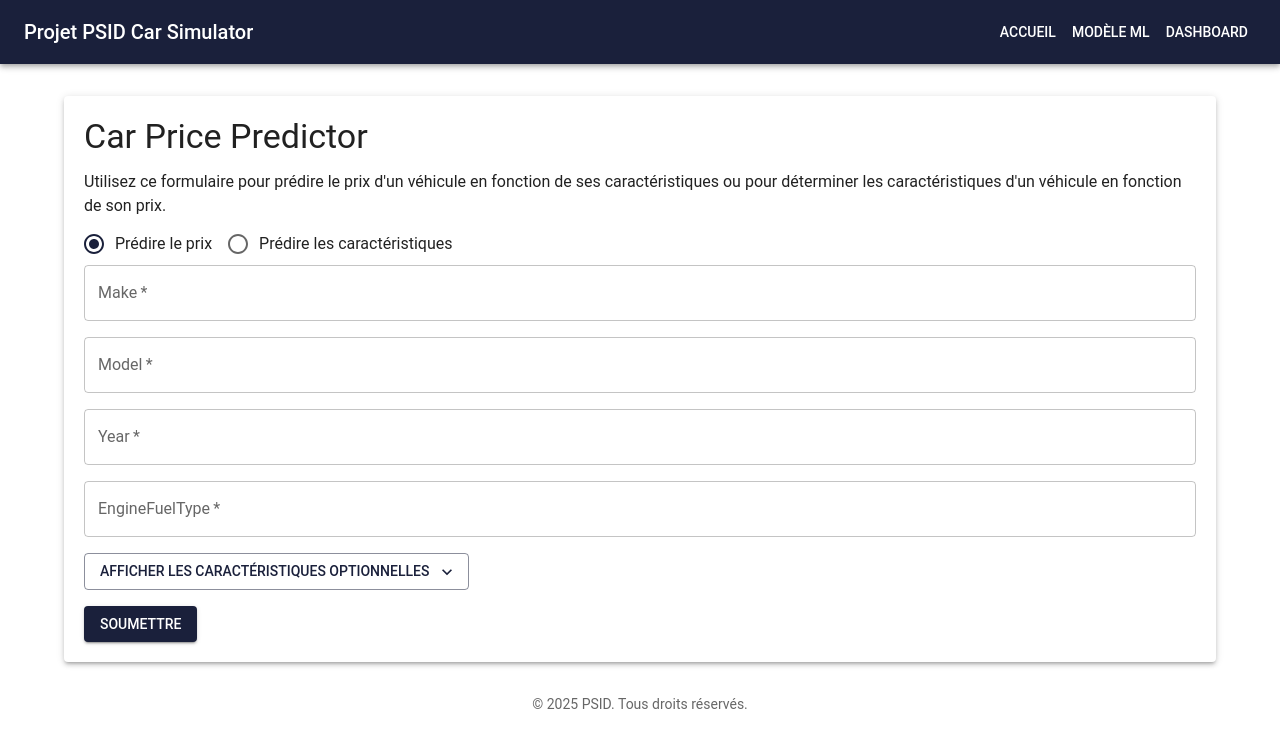
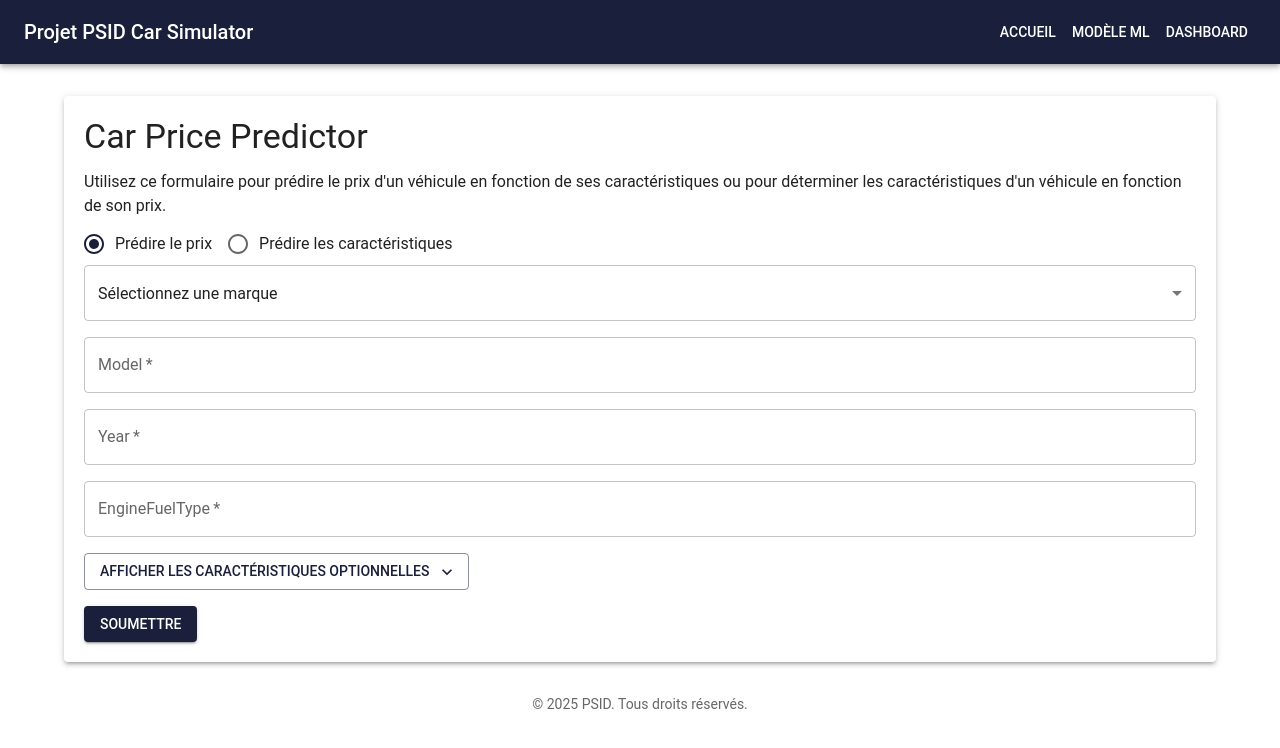
Before and after one commit to Mahokii/PSID_Autopredict, a React (Create React App) app in the folder frontend/: page /model-ml in a window 1280 px wide. Shown: the top 748 px of the page. Built offline with nearby package versions, Linux system fonts and the light colour scheme.

Commit message:
Ajout selection de marques visuel
Ajout selection de marques visuel

```diff
--- a/frontend/package.json
+++ b/frontend/package.json
@@ -12,6 +12,7 @@
     "@testing-library/react": "^16.2.0",
     "@testing-library/user-event": "^13.5.0",
     "bootstrap": "^5.3.3",
+    "papaparse": "^5.5.2",
     "react": "^19.0.0",
     "react-dom": "^19.0.0",
     "react-router-dom": "^7.3.0",
--- a/frontend/src/components/pages/ModelMLPage.js
+++ b/frontend/src/components/pages/ModelMLPage.js
@@ -1,6 +1,8 @@
-import React, { useState } from 'react';
-import { Container, Typography, Paper, Box, TextField, Button, FormControl, FormControlLabel, Radio, RadioGroup, Collapse } from '@mui/material';
+import React, { useState, useEffect } from 'react';
+import { Container, Typography, Paper, Box, TextField, Button, FormControl, FormControlLabel, Radio, RadioGroup, Collapse, MenuItem, Select } from '@mui/material';
 import { ExpandMore as ExpandMoreIcon } from '@mui/icons-material';
+import Papa from 'papaparse';
+import brandcsv from '../ressources/companies.csv';
 
 const ModelMLPage = () => {
   const [formData, setFormData] = useState({
@@ -23,6 +25,21 @@ const ModelMLPage = () => {
   });
 
   const [openOptional, setOpenOptional] = useState(false);
+  const [brands, setBrands] = useState([]);
+
+  useEffect(() => {
+    // Chargez le fichier CSV
+    fetch(brandcsv)
+      .then(response => response.text())
+      .then(data => {
+        Papa.parse(data, {
+          header: true,
+          complete: results => {
+            setBrands(results.data);
+          }
+        });
+      });
+  }, []);
 
   const handleChange = (e) => {
     const { name, value } = e.target;
@@ -40,6 +57,7 @@ const ModelMLPage = () => {
 
   const requiredFieldsPrice = ['make', 'model', 'year', 'engineFuelType'];
   const requiredFieldsCharacteristics = ['msrp'];
+
 
   return (
     <Container maxWidth="lg">
@@ -79,8 +97,30 @@ const ModelMLPage = () => {
               </Box>
             )}
 
-            {requiredFieldsPrice.map((field) => (
-              <Box key={field} mb={2}>
+            <Box mb={2}>
+              <Select
+                fullWidth
+                required={formData.mode === 'price'}
+                value={formData.make}
+                onChange={(e) => handleChange({ target: { name: 'make', value: e.target.value } })}
+                displayEmpty
+              >
+                <MenuItem value="" disabled>
+                  Sélectionnez une marque
+                </MenuItem>
+                {brands.map((brand, index) => (
+                  <MenuItem key={index} value={brand.name}>
+                    <Box display="flex" alignItems="center">
+                      <img src={brand.logo_link} alt={brand.name} style={{ width: '30px', marginRight: '10px' }} />
+                      {brand.name}
+                    </Box>
+                  </MenuItem>
+                ))}
+              </Select>
+            </Box>
+
+            {requiredFieldsPrice.filter(field => field !== 'make').map((field, index) => (
+              <Box key={index} mb={2}>
                 <TextField
                   fullWidth
                   required={formData.mode === 'price'}
@@ -105,9 +145,9 @@ const ModelMLPage = () => {
 
             <Collapse in={openOptional}>
               {Object.keys(formData)
-                .filter(key => !requiredFieldsPrice.includes(key) && key !== 'mode' && key !== 'msrp')
-                .map((field) => (
-                  <Box key={field} mb={2}>
+                .filter(key => !requiredFieldsPrice.includes(key) && key !== 'mode' && key !== 'msrp' && key !== 'make')
+                .map((field, index) => (
+                  <Box key={index} mb={2}>
                     <TextField
                       fullWidth
                       label={field.charAt(0).toUpperCase() + field.slice(1).replace('_', ' ')}
```
Also changed, not shown: 1 other file (tests, documents, lock files or other folders). Lines whose indentation alone changed are shown as unchanged.
